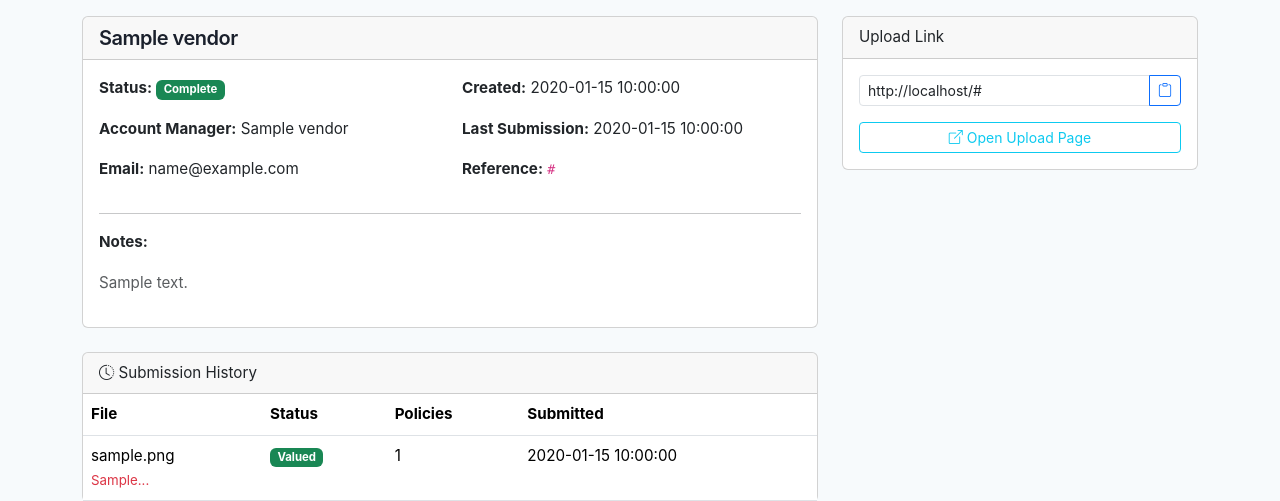
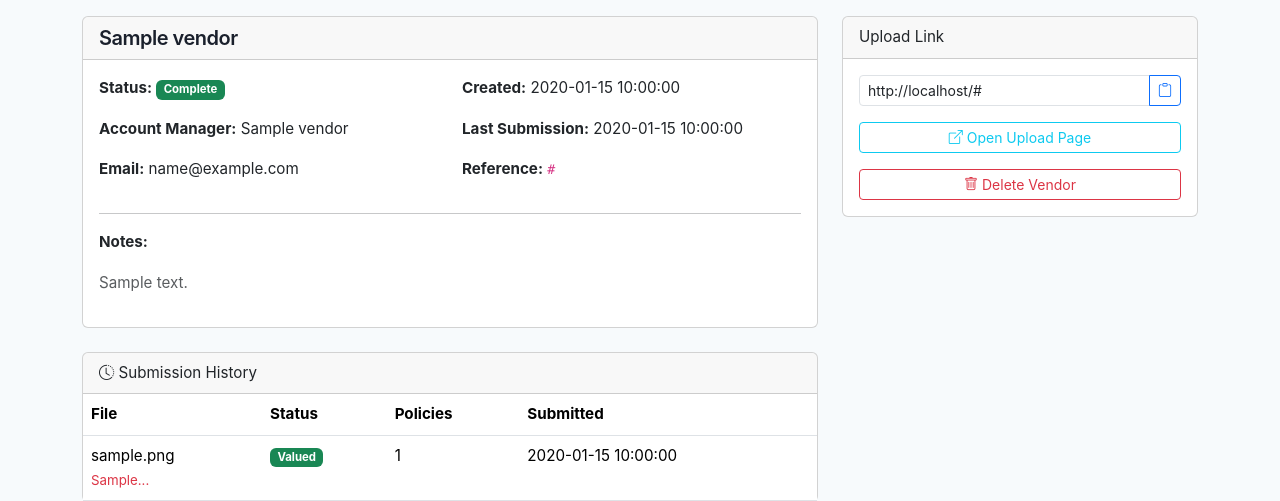
Before and after one commit to PaulAyre/SourceTECH, a Flask app: page /admin/vendors/# in a window 1280 px wide. Shown: the part 106-607 px from the top of the page. Run offline with Flask 3, Linux system fonts and the light colour scheme; the visitor is signed in with stand-in values (Sample User, id 1); tables that the repository leaves empty hold one stand-in row (values such as "Sample post").

Commit message:
SourceTECH v2.4.2: admin can delete a vendor (and its uploads); link then 404s
Co-Authored-By: Claude Fable 5.1 <noreply@anthropic.com>

```diff
--- a/app.py
+++ b/app.py
@@ -27,7 +27,7 @@ app.secret_key = os.environ.get('SECRET_KEY', secrets.token_hex(32))
 
 # Single source of truth for the app version: /health, page titles and the
 # static-asset cache-buster all read this.
-APP_VERSION = '2.4.0'
+APP_VERSION = '2.4.2'
 
 
 @app.context_processor
@@ -500,6 +500,32 @@ def admin_vendor_detail(url_code):
 
     upload_url = request.url_root.rstrip('/') + '/' + url_code
     return render_template('admin/vendor_detail.html', vendor=vendor, submissions=submissions, upload_url=upload_url)
+
+
+@app.route('/admin/vendors/<url_code>/delete', methods=['POST'])
+@admin_required
+def admin_vendor_delete(url_code):
+    """v2.4.2 (23 Sep 2026): remove a vendor and everything under it. Admin only; the
+    upload link stops resolving (404). Used to clear the July test vendors; there was
+    no delete anywhere before."""
+    import shutil
+    db = get_db()
+    vendor = db.execute("SELECT * FROM vendors WHERE url_code = ?", (url_code,)).fetchone()
+    if not vendor:
+        db.close()
+        return redirect(url_for('admin_vendors'))
+    vid = vendor['id']
+    db.execute("DELETE FROM vendor_files WHERE vendor_id = ?", (vid,))
+    db.execute("DELETE FROM submissions WHERE vendor_id = ?", (vid,))
+    db.execute("DELETE FROM vendors WHERE id = ?", (vid,))
+    db.commit()
+    db.close()
+    try:
+        shutil.rmtree(Path(UPLOADS_DIR) / url_code, ignore_errors=True)
+    except Exception as e:
+        app.logger.warning(f"vendor {url_code} deleted from DB but upload dir not removed: {e}")
+    app.logger.warning(f"ADMIN DELETE vendor {url_code} ({vendor['vendor_name']})")
+    return redirect(url_for('admin_vendors'))
 
 
 # ─────────────────────────────────────────────────────────────
--- a/templates/admin/vendor_detail.html
+++ b/templates/admin/vendor_detail.html
@@ -114,6 +114,12 @@
                 <a href="{{ upload_url }}" target="_blank" class="btn btn-outline-info btn-sm w-100">
                     <i class="bi bi-box-arrow-up-right"></i> Open Upload Page
                 </a>
+                <form method="post" action="{{ url_for('admin_vendor_delete', url_code=vendor.url_code) }}" class="mt-3"
+                      onsubmit="return confirm('Delete {{ vendor.vendor_name }} and all its uploads? The link will stop working.');">
+                    <button type="submit" class="btn btn-outline-danger btn-sm w-100">
+                        <i class="bi bi-trash"></i> Delete Vendor
+                    </button>
+                </form>
             </div>
         </div>
     </div>
```
